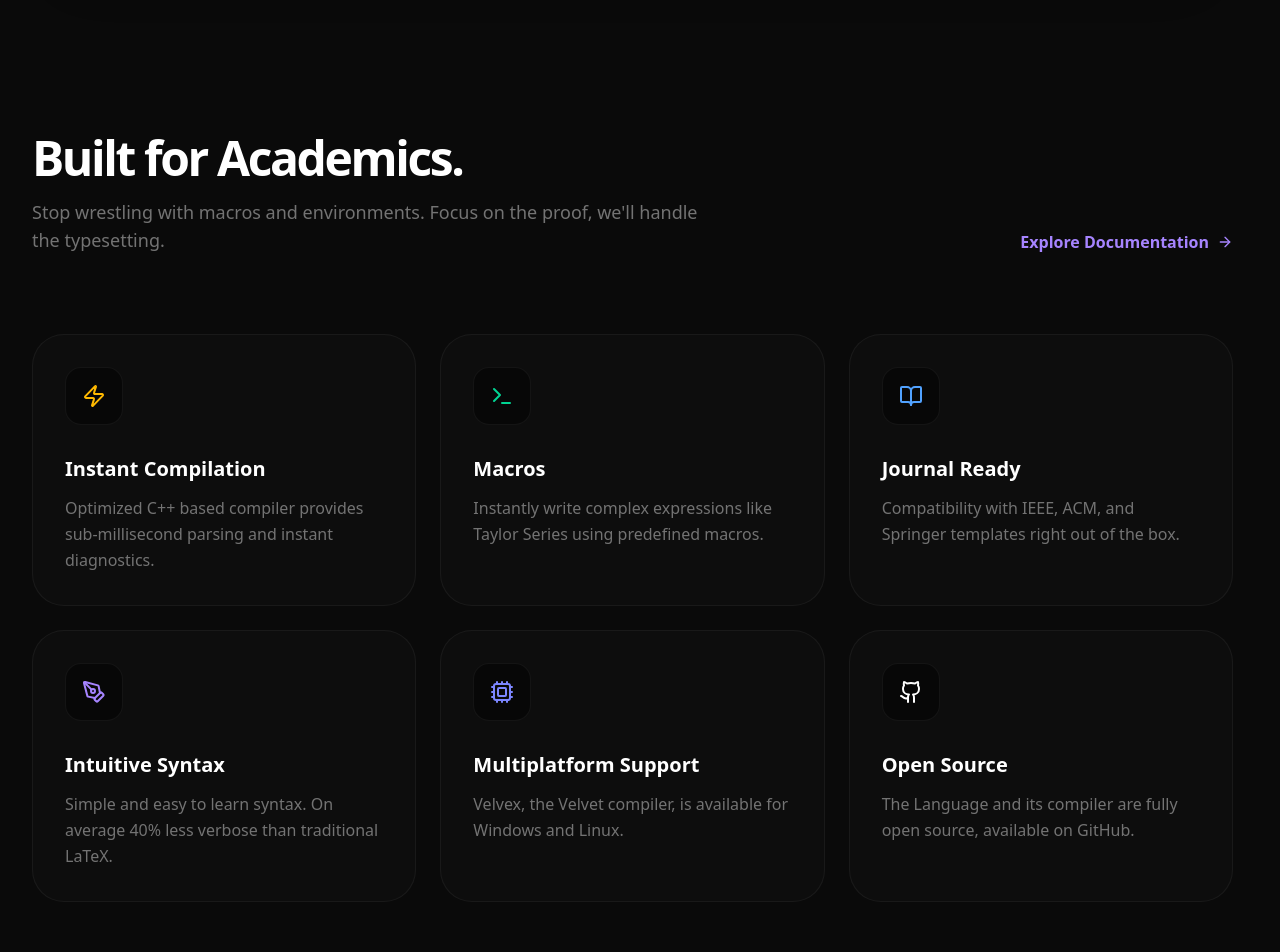
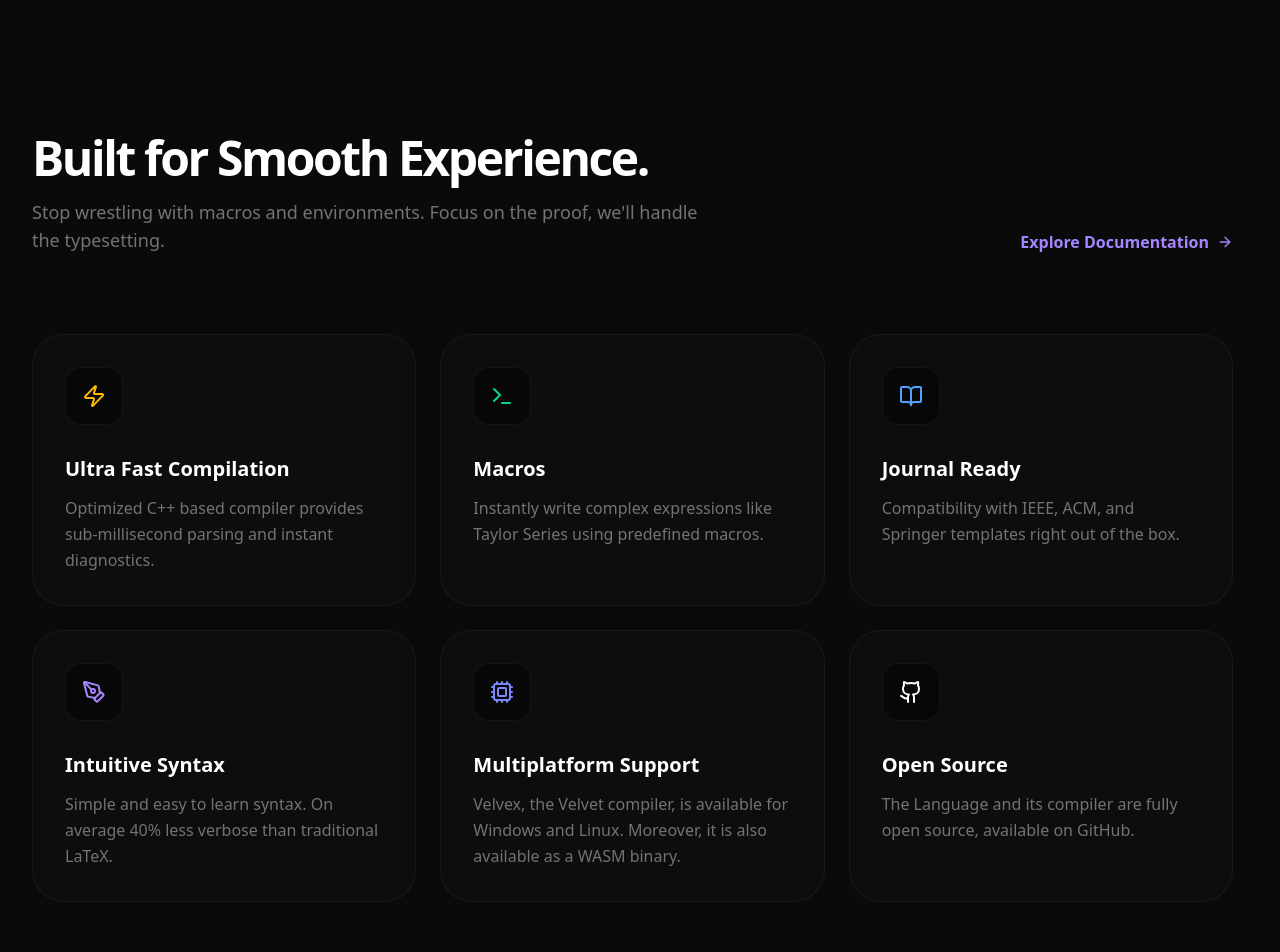
Before and after one commit to AtharvDubey12/frontend, a React (Vite) app: page / in a window 1280 px wide. Shown: the part 1300-2252 px from the top of the page. Built offline with nearby package versions, Linux system fonts and the light colour scheme; what better-react-mathjax would draw is missing.

Commit message:
updated docs

```diff
--- a/src/pages/Landing.jsx
+++ b/src/pages/Landing.jsx
@@ -204,7 +204,7 @@ end`;
           <div className="flex flex-col md:flex-row md:items-end justify-between gap-6 mb-20">
             <div className="max-w-2xl">
               <h2 className="text-4xl md:text-5xl font-bold tracking-tighter mb-4 text-white">
-                Built for Academics.
+                Built for Smooth Experience.
               </h2>
               <p className="text-lg text-neutral-500 font-medium">
                 Stop wrestling with macros and environments. Focus on the proof,
@@ -223,7 +223,7 @@ end`;
           <div className="grid md:grid-cols-3 gap-6">
             <FeatureItem
               icon={<Zap className="w-6 h-6 text-amber-400" />}
-              title="Instant Compilation"
+              title="Ultra Fast Compilation"
               desc="Optimized C++ based compiler provides sub-millisecond parsing and instant diagnostics."
             />
             <FeatureItem
@@ -244,7 +244,7 @@ end`;
             <FeatureItem
               icon={<Cpu className="w-6 h-6 text-indigo-400" />}
               title="Multiplatform Support"
-              desc="Velvex, the Velvet compiler, is available for Windows and Linux."
+              desc="Velvex, the Velvet compiler, is available for Windows and Linux. Moreover, it is also available as a WASM binary."
             />
             <FeatureItem
               icon={<Github className="w-6 h-6 text-white" />}
```
Also changed, not shown: src/docs/getting-started/quick-start.md (+1 -1 lines).
